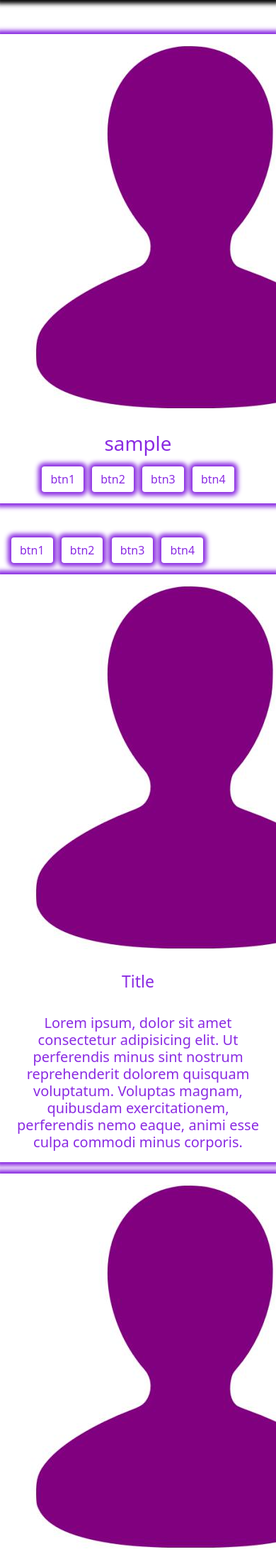
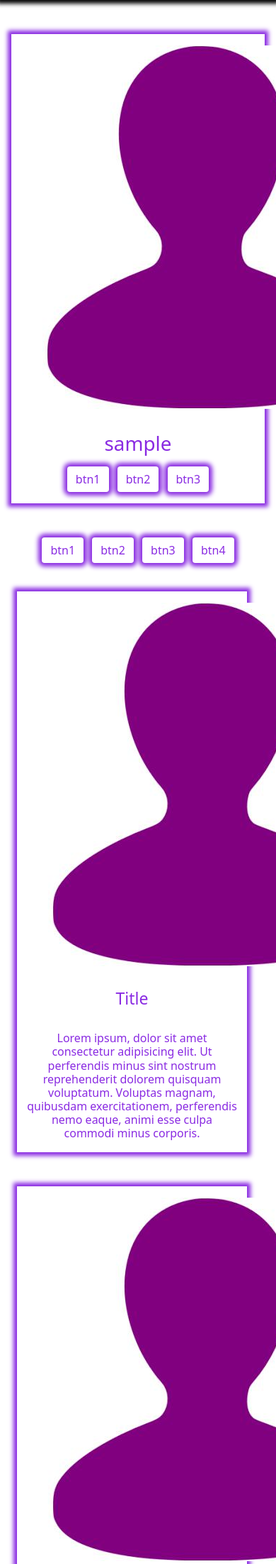
Before and after one commit to proofey/cars_magazin, a Django app: page /profile/ in a window 390 px wide; the page is wider, and only the part inside the window is pictured. Shown: the part 56-2259 px from the top of that part at 71% size. Run offline with Django 4.2, Linux system fonts and the light colour scheme; the visitor is signed in with stand-in values (Sample User, id 1); data comes from the database, SQL or seed files in the repository; some libraries are stand-ins or nearby versions.

Commit message:
update Profile style

```diff
--- a/user_profile/templates/user_profile/profile.html
+++ b/user_profile/templates/user_profile/profile.html
@@ -15,10 +15,10 @@
 
 {% block content %}
 
-<div class="container mt-5">
+<div class="container-fluid mt-5">
     <div class="row">
         <div class="col-12 col-lg-4 me-5 mb-5 text-center">
-            <div class="row profile">
+            <div class="row profile mx-1">
                 <div class="col-12">
                     <div class="row">
                         <div class="col-12 col-sm-6 col-md-6 col-lg-12 mt-3 mb-3">
@@ -31,7 +31,6 @@
                             <button class="btn profile mx-1">btn1</button>
                             <button class="btn profile mx-1">btn2</button>
                             <button class="btn profile mx-1">btn3</button>
-                            <button class="btn profile mx-1">btn4</button>
                         </div>
                     </div>
                 </div>
@@ -39,43 +38,54 @@
         </div>
         <div class="col-12 col-lg-7">
             <div class="row">
-                <div class="col-12 mb-3">
+                <div class="col-12 mb-3 text-center">
                     <button class="btn profile mx-1">btn1</button>
                     <button class="btn profile mx-1">btn2</button>
                     <button class="btn profile mx-1">btn3</button>
                     <button class="btn profile mx-1">btn4</button>
                 </div>
-                <div class="col-12 mb-3 text-center profile">
+                <div class="col-10 col-sm-5 m-4 text-center profile">
                     <div class="row">
-                        <div class="col-12 col-sm-6 mt-3 mb-3">
-                            {% thumbnail profile.image "270x270" crop="center" as im %}
+                        <div class="col-12 col-sm-12 mt-3 mb-3">
+                            {% thumbnail profile.image "170x170" crop="center" as im %}
                                 <img src="{{ im.url }}" width="{{ im.width }}" height="{{ im.height }}">
                             {% endthumbnail %}
                         </div>
-                        <h3 class="col-12 col-sm-6 mt-3 mb-3">Title</h3>
-                        <h5 class="col-12 col-sm-12 mt-3 mb-3">Lorem ipsum, dolor sit amet consectetur adipisicing elit. Ut perferendis minus sint nostrum reprehenderit dolorem quisquam voluptatum. Voluptas magnam, quibusdam exercitationem, perferendis nemo eaque, animi esse culpa commodi minus corporis.</h5>
+                        <h3 class="col-12 col-sm-12 mt-3 mb-3">Title</h3>
+                        <h6 class="col-12 col-sm-12 mt-3 mb-3">Lorem ipsum, dolor sit amet consectetur adipisicing elit. Ut perferendis minus sint nostrum reprehenderit dolorem quisquam voluptatum. Voluptas magnam, quibusdam exercitationem, perferendis nemo eaque, animi esse culpa commodi minus corporis.</h6>
                     </div>
                 </div>
-                <div class="col-12 mb-3 text-center profile">
+                <div class="col-10 col-sm-5 m-4 text-center profile">
                     <div class="row">
-                        <div class="col-12 col-sm-6 mt-3 mb-3">
-                            {% thumbnail profile.image "270x270" crop="center" as im %}
+                        <div class="col-12 col-sm-12 mt-3 mb-3">
+                            {% thumbnail profile.image "170x170" crop="center" as im %}
                                 <img src="{{ im.url }}" width="{{ im.width }}" height="{{ im.height }}">
                             {% endthumbnail %}
                         </div>
-                        <h3 class="col-12 col-sm-6 mt-3 mb-3">Title</h3>
-                        <h5 class="col-12 col-sm-12 mt-3 mb-3">Lorem ipsum, dolor sit amet consectetur adipisicing elit. Ut perferendis minus sint nostrum reprehenderit dolorem quisquam voluptatum. Voluptas magnam, quibusdam exercitationem, perferendis nemo eaque, animi esse culpa commodi minus corporis.</h5>
+                        <h3 class="col-12 col-sm-12 mt-3 mb-3">Title</h3>
+                        <h6 class="col-12 col-sm-12 mt-3 mb-3">Lorem ipsum, dolor sit amet consectetur adipisicing elit. Ut perferendis minus sint nostrum reprehenderit dolorem quisquam voluptatum. Voluptas magnam, quibusdam exercitationem, perferendis nemo eaque, animi esse culpa commodi minus corporis.</h6>
                     </div>
                 </div>
-                <div class="col-12 mb-3 text-center profile">
+                <div class="col-10 col-sm-5 m-4 text-center profile">
                     <div class="row">
-                        <div class="col-12 col-sm-6 mt-3 mb-3">
-                            {% thumbnail profile.image "270x270" crop="center" as im %}
+                        <div class="col-12 col-sm-12 mt-3 mb-3">
+                            {% thumbnail profile.image "170x170" crop="center" as im %}
                                 <img src="{{ im.url }}" width="{{ im.width }}" height="{{ im.height }}">
                             {% endthumbnail %}
                         </div>
-                        <h3 class="col-12 col-sm-6 mt-3 mb-3">Title</h3>
-                        <h5 class="col-12 col-sm-12 mt-3 mb-3">Lorem ipsum, dolor sit amet consectetur adipisicing elit. Ut perferendis minus sint nostrum reprehenderit dolorem quisquam voluptatum. Voluptas magnam, quibusdam exercitationem, perferendis nemo eaque, animi esse culpa commodi minus corporis.</h5>
+                        <h3 class="col-12 col-sm-12 mt-3 mb-3">Title</h3>
+                        <h6 class="col-12 col-sm-12 mt-3 mb-3">Lorem ipsum, dolor sit amet consectetur adipisicing elit. Ut perferendis minus sint nostrum reprehenderit dolorem quisquam voluptatum. Voluptas magnam, quibusdam exercitationem, perferendis nemo eaque, animi esse culpa commodi minus corporis.</h6>
+                    </div>
+                </div>
+                <div class="col-10 col-sm-5 m-4 text-center profile">
+                    <div class="row">
+                        <div class="col-12 col-sm-12 mt-3 mb-3">
+                            {% thumbnail profile.image "170x170" crop="center" as im %}
+                                <img src="{{ im.url }}" width="{{ im.width }}" height="{{ im.height }}">
+                            {% endthumbnail %}
+                        </div>
+                        <h3 class="col-12 col-sm-12 mt-3 mb-3">Title</h3>
+                        <h6 class="col-12 col-sm-12 mt-3 mb-3">Lorem ipsum, dolor sit amet consectetur adipisicing elit. Ut perferendis minus sint nostrum reprehenderit dolorem quisquam voluptatum. Voluptas magnam, quibusdam exercitationem, perferendis nemo eaque, animi esse culpa commodi minus corporis.</h6>
                     </div>
                 </div>
             </div>
```
